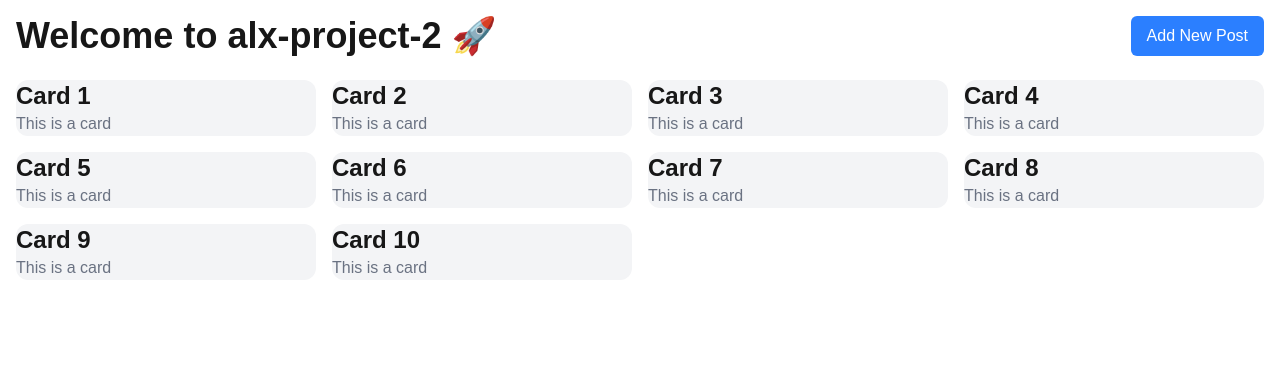
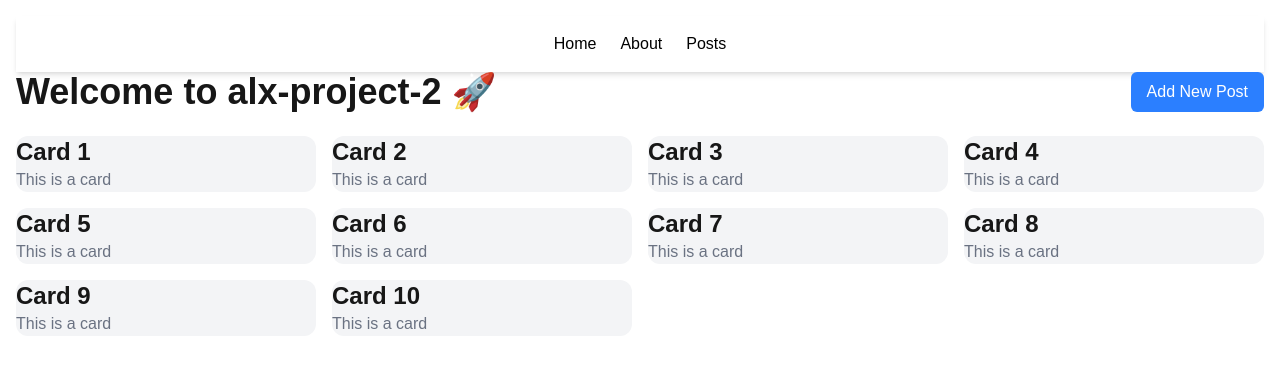
Before and after one commit to IsraelOlusoji/alx-project-0x02-setup, a Next.js app in the folder alx-project-0x02/: page /home in a window 1280 px wide. Shown: the top 368 px of the page. Built offline with nearby package versions, Linux system fonts and the light colour scheme.

Commit message:
Implement Navigation and Layout

```diff
--- a/alx-project-0x02/pages/about.tsx
+++ b/alx-project-0x02/pages/about.tsx
@@ -1,9 +1,11 @@
 import React from "react";
 import Button from "@/components/common/Button";
+import Header from "@/components/layout/Header";
 
 const About = () => {
   return (
     <div>
+      <Header />
       <h1 className="text-4xl font-bold">About Page</h1>
       <div className="flex gap-4">
         <Button
--- a/alx-project-0x02/pages/home.tsx
+++ b/alx-project-0x02/pages/home.tsx
@@ -3,6 +3,7 @@ import Card from "@/components/common/Card";
 import PostModal from "@/components/common/PostModal";
 import Button from "@/components/common/Button";
 import { type CardProps } from "@/interfaces";
+import Header from "@/components/layout/Header";
 
 const Home = () => {
   const [posts, setPosts] = useState<CardProps[]>([
@@ -37,6 +38,7 @@ const Home = () => {
 
   return (
     <div className="p-4 container mx-auto">
+      <Header />
       <div className="flex justify-between items-center mb-6">
         <h1 className="text-4xl font-bold">Welcome to alx-project-2 🚀</h1>
         <Button
--- a/alx-project-0x02/pages/posts.tsx
+++ b/alx-project-0x02/pages/posts.tsx
@@ -0,0 +1,12 @@
+import React from 'react'
+import Header from '@/components/layout/Header'
+const Posts = () => {
+  return (
+    <div>
+      <Header />
+      <h1 className="text-4xl font-bold">Posts</h1>
+    </div>
+  )
+}
+
+export default Posts
```
